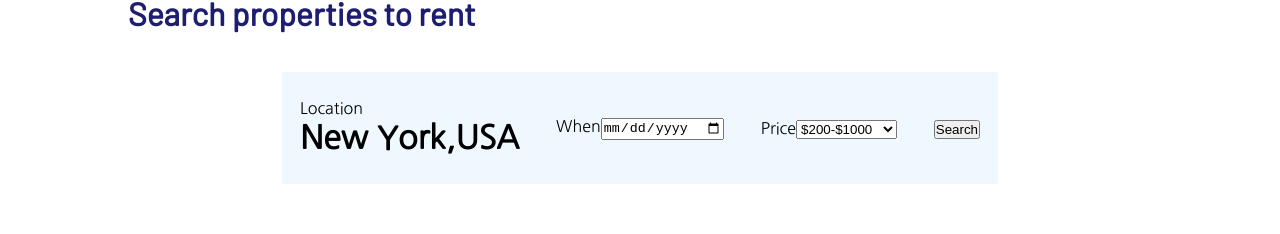
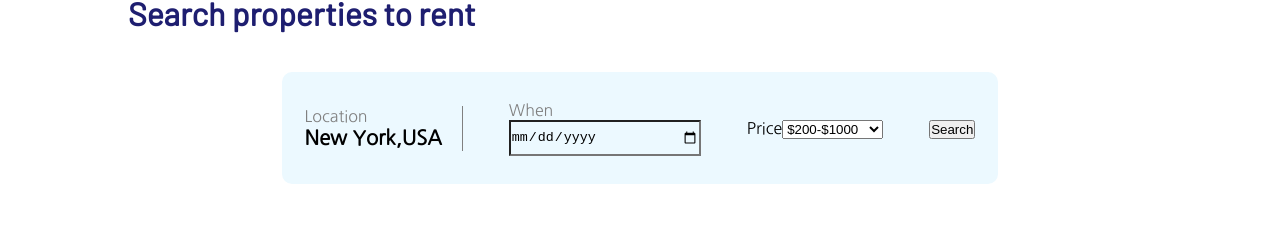
Before and after one commit to anshu0x/Real-Estate, a React (Create React App) app: page / in a window 1280 px wide. Shown: the part 126-360 px from the top of the page. Built offline with nearby package versions, Linux system fonts and the light colour scheme.

Commit message:
minor UI change

```diff
--- a/src/components/Body.js
+++ b/src/components/Body.js
@@ -1,4 +1,4 @@
-import React, { useState } from "react";
+import React from "react";
 import "../style/Body.css";
 import CardDemo from "./Cards";
 // import Card from "./Card";
@@ -17,7 +17,7 @@ function Body() {
         </div>
         <div className="filter-when">
           <label>When</label>
-          <input type="date" />
+          <input type="date" placeholder="Select " />
         </div>
         <div className="filter-price">
           <label>Price</label>
--- a/src/style/Body.css
+++ b/src/style/Body.css
@@ -24,6 +24,32 @@
   margin-left: auto;
   margin-right: auto;
   margin-top: 40px;
-  background-color: aliceblue;
+  background-color: rgb(236, 249, 255);
   height: 7rem;
+  border-radius: 10px;
 }
+.filter-location {
+  border-right: 1px solid grey;
+  cursor: pointer;
+}
+.filter-location > h1 {
+  margin-right: 20px;
+  font-size: 20px;
+}
+.filter-location > label {
+  color: grey;
+}
+.filter-when {
+  display: flex;
+  flex-direction: column;
+  width: 12rem;
+}
+.filter-when > label {
+  color: grey;
+}
+.filter-when > input {
+  height: 2rem;
+  background-color: rgb(236, 249, 255);
+  outline: none;
+
+}
```
